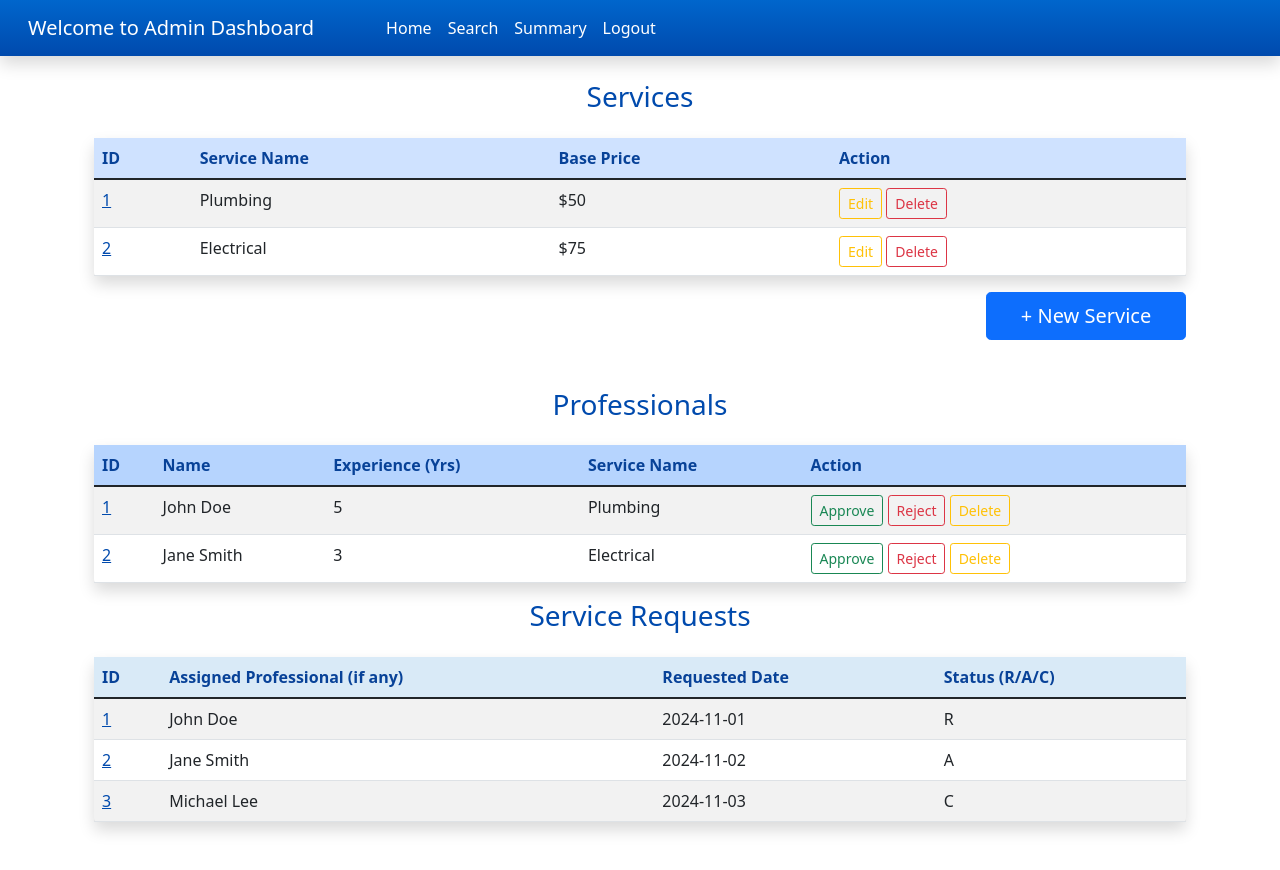
After one commit to Dhruvi-Khandelwal/Household_Services, a Flask app: page /user/admin_dashboard in a window 1280 px wide. The commit adds this page. Run offline with Flask 3, Linux system fonts and the light colour scheme; some libraries are stand-ins or nearby versions.

Commit message:
added admin side pages

```diff
--- a/app.py
+++ b/app.py
@@ -38,5 +38,17 @@ def professional_search():
 def professional_summary():
     return render_template('user/professional_summary.html')
 
+@app.route('/user/admin_dashboard', methods=['GET'])
+def admin_dashboard():
+    return render_template('user/admin_dashboard.html')
+
+@app.route('/user/admin_search', methods=['GET'])
+def admin_search():
+    return render_template('user/admin_search.html')
+
+@app.route('/user/admin_summary', methods=['GET'])
+def admin_summary():
+    return render_template('user/admin_summary.html')
+
 if __name__ == "__main__":
     app.run(debug=True, host='0.0.0.0',port=7000)
--- /dev/null
+++ b/templates/user/admin_dashboard.html
@@ -0,0 +1,122 @@
+{% extends "user/admin_layout.html" %}
+
+{% block content %}
+    <div class="container-fluid mb-5">
+
+        <!-- Services Section -->
+        <h3 class="text-center mb-4" style="color: #004aad;">Services</h3>
+        <table class="table table-striped table-hover shadow rounded">
+            <thead style="background-color: #cfe2ff; color: #084298;">
+                <tr>
+                    <th>ID</th>
+                    <th>Service Name</th>
+                    <th>Base Price</th>
+                    <th>Action</th>
+                </tr>
+            </thead>
+            <tbody>
+                <!-- Example row with service data -->
+                <tr>
+                    <td><a href="#" style="color: #004aad;">1</a></td> <!-- Clickable ID for details -->
+                    <td>Plumbing</td>
+                    <td>$50</td>
+                    <td>
+                        <a href="#" class="btn btn-outline-warning btn-sm">Edit</a>
+                        <a href="#" class="btn btn-outline-danger btn-sm">Delete</a>
+                    </td>
+                </tr>
+                <tr>
+                    <td><a href="#" style="color: #004aad;">2</a></td> <!-- Clickable ID for details -->
+                    <td>Electrical</td>
+                    <td>$75</td>
+                    <td>
+                        <a href="#" class="btn btn-outline-warning btn-sm">Edit</a>
+                        <a href="#" class="btn btn-outline-danger btn-sm">Delete</a>
+                    </td>
+                </tr>
+                <!-- More rows will be added dynamically here -->
+            </tbody>
+        </table>
+
+        <!-- Add New Service Button (Aligned to the right) -->
+        <div class="text-end mb-5">
+            <a href="#" class="btn btn-primary btn-lg" style="width: 200px;">+ New Service</a>
+        </div>
+
+        <!-- Professionals Section -->
+        <h3 class="text-center mb-4" style="color: #004aad;">Professionals</h3>
+        <table class="table table-striped table-hover shadow rounded">
+            <thead style="background-color: #b6d4fe; color: #084298;">
+                <tr>
+                    <th>ID</th>
+                    <th>Name</th>
+                    <th>Experience (Yrs)</th>
+                    <th>Service Name</th>
+                    <th>Action</th>
+                </tr>
+            </thead>
+            <tbody>
+                <!-- Example row with professional data -->
+                <tr>
+                    <td><a href="#" style="color: #004aad;">1</a></td> <!-- Clickable ID for details -->
+                    <td>John Doe</td>
+                    <td>5</td>
+                    <td>Plumbing</td>
+                    <td>
+                        <a href="#" class="btn btn-outline-success btn-sm">Approve</a>
+                        <a href="#" class="btn btn-outline-danger btn-sm">Reject</a>
+                        <a href="#" class="btn btn-outline-warning btn-sm">Delete</a>
+                    </td>
+                </tr>
+                <tr>
+                    <td><a href="#" style="color: #004aad;">2</a></td> <!-- Clickable ID for details -->
+                    <td>Jane Smith</td>
+                    <td>3</td>
+                    <td>Electrical</td>
+                    <td>
+                        <a href="#" class="btn btn-outline-success btn-sm">Approve</a>
+                        <a href="#" class="btn btn-outline-danger btn-sm">Reject</a>
+                        <a href="#" class="btn btn-outline-warning btn-sm">Delete</a>
+                    </td>
+                </tr>
+                <!-- More rows will be added dynamically here -->
+            </tbody>
+        </table>
+
+        <!-- Service Requests Section -->
+        <h3 class="text-center mb-4" style="color: #004aad;">Service Requests</h3>
+        <table class="table table-striped table-hover shadow rounded">
+            <thead style="background-color: #d9eaf7; color: #084298;">
+                <tr>
+                    <th>ID</th>
+                    <th>Assigned Professional (if any)</th>
+                    <th>Requested Date</th>
+                    <th>Status (R/A/C)</th>
+                </tr>
+            </thead>
+            <tbody>
+                <!-- Example row with service request data -->
+                <tr>
+                    <td><a href="#" style="color: #004aad;">1</a></td> <!-- Clickable ID for details -->
+                    <td>John Doe</td>
+                    <td>2024-11-01</td>
+                    <td>R</td> <!-- Status: Requested -->
+                </tr>
+                <tr>
+                    <td><a href="#" style="color: #004aad;">2</a></td> <!-- Clickable ID for details -->
+                    <td>Jane Smith</td>
+                    <td>2024-11-02</td>
+                    <td>A</td> <!-- Status: Accepted -->
+                </tr>
+                <tr>
+                    <td><a href="#" style="color: #004aad;">3</a></td> <!-- Clickable ID for details -->
+                    <td>Michael Lee</td>
+                    <td>2024-11-03</td>
+                    <td>C</td> <!-- Status: Closed -->
+                </tr>
+                <!-- More rows will be added dynamically here -->
+            </tbody>
+        </table>
+    </div>
+
+{% endblock %}
--- a/templates/user/professional_layout.html
+++ b/templates/user/admin_layout.html
@@ -1,31 +1,31 @@
-<!-- professional_layout.html -->
 <!DOCTYPE html>
 <html lang="en">
+
 <head>
     <meta charset="UTF-8">
     <meta name="viewport" content="width=device-width, initial-scale=1.0">
-    <title>Professional Dashboard</title>
+    <title>Admin Dashboard</title>
     <link href="https://cdn.jsdelivr.net/npm/bootstrap@5.1.3/dist/css/bootstrap.min.css" rel="stylesheet">
 </head>
+
 <body>
-
     <!-- Navbar -->
     <nav class="navbar navbar-expand-lg shadow mb-4" style="background: linear-gradient(to bottom, #0066cc, #004aad);">
         <div class="container-fluid">
-            <a class="navbar-brand ms-3" href="#" style="color: #ffffff;">Welcome to Professional</a>
+            <a class="navbar-brand ms-3" href="#" style="color: #ffffff;">Welcome to Admin Dashboard</a>
             <div class="collapse navbar-collapse justify-content ms-5">
                 <ul class="navbar-nav">
                     <li class="nav-item">
-                        <a class="nav-link" href="/user/professional_dashboard" style="color: #ffffff;">Home</a>
+                        <a class="nav-link" href="/user/admin_dashboard" style="color: #ffffff;">Home</a>
                     </li>
                     <li class="nav-item">
-                        <a class="nav-link" href="/user/professional_search" style="color: #ffffff;">Search</a>
+                        <a class="nav-link" href="/user/admin_search" style="color: #ffffff;">Search</a>
                     </li>
                     <li class="nav-item">
-                        <a class="nav-link" href="/user/professional_summary" style="color: #ffffff;">Summary</a>
+                        <a class="nav-link" href="/user/admin_summary" style="color: #ffffff;">Summary</a>
                     </li>
                     <li class="nav-item">
-                        <a class="nav-link" href="#" style="color: #ffffff;">Logout</a>
+                        <a class="nav-link" href="/" style="color: #ffffff;">Logout</a>
                     </li>
                 </ul>
             </div>
@@ -35,11 +35,11 @@
     <!-- Main Content -->
     <div class="container">
         {% block content %}
-        <!-- Content will be inserted here in the child template -->
         {% endblock %}
     </div>
 
     <script src="https://cdn.jsdelivr.net/npm/@popperjs/core@2.10.2/dist/umd/popper.min.js"></script>
     <script src="https://cdn.jsdelivr.net/npm/bootstrap@5.1.3/dist/js/bootstrap.min.js"></script>
 </body>
+
 </html>
```
Also changed, not shown: templates/layout.html (+2 -10 lines), templates/user/admin_search.html (added, +69 -0 lines), templates/user/admin_summary.html (added, +101 -0 lines).
